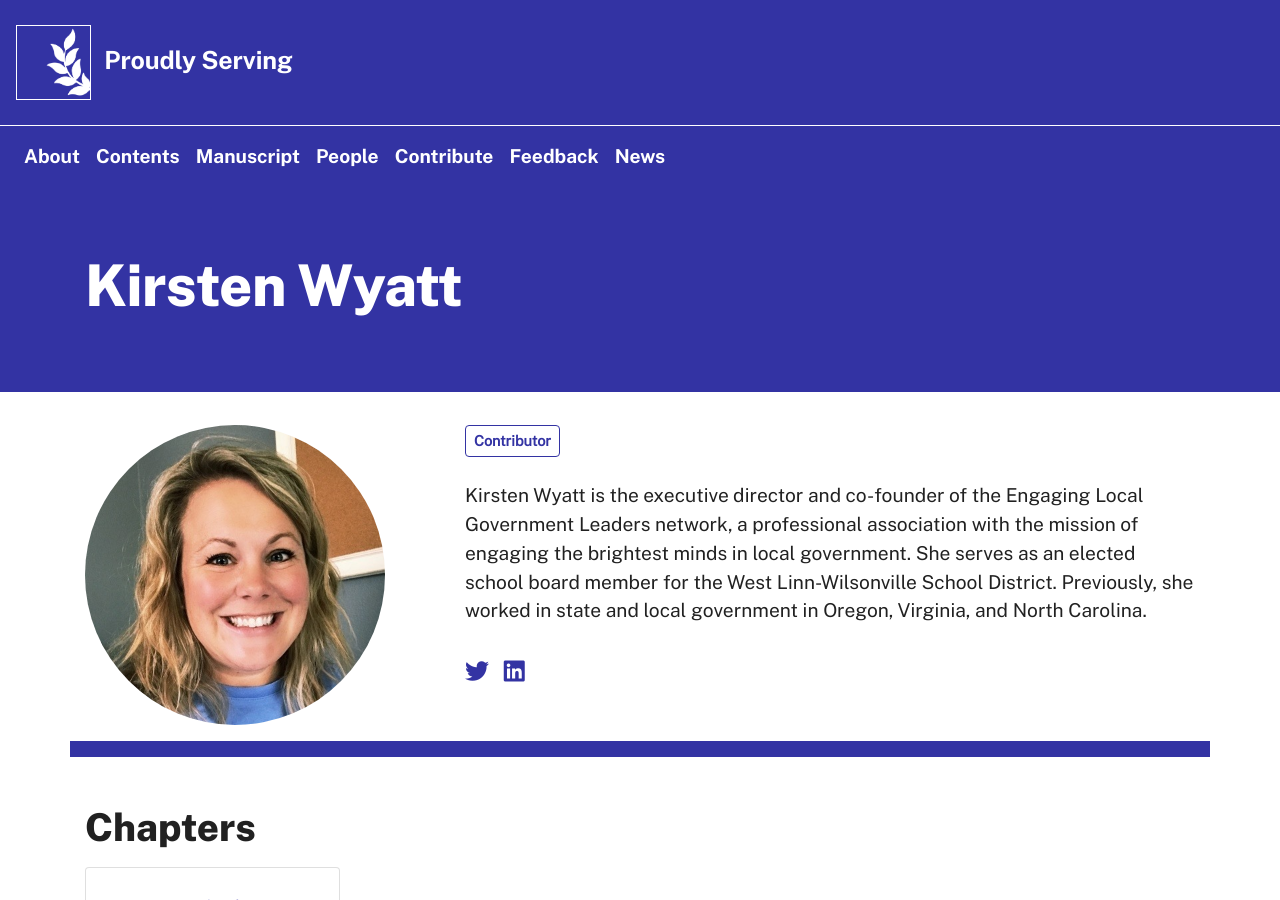
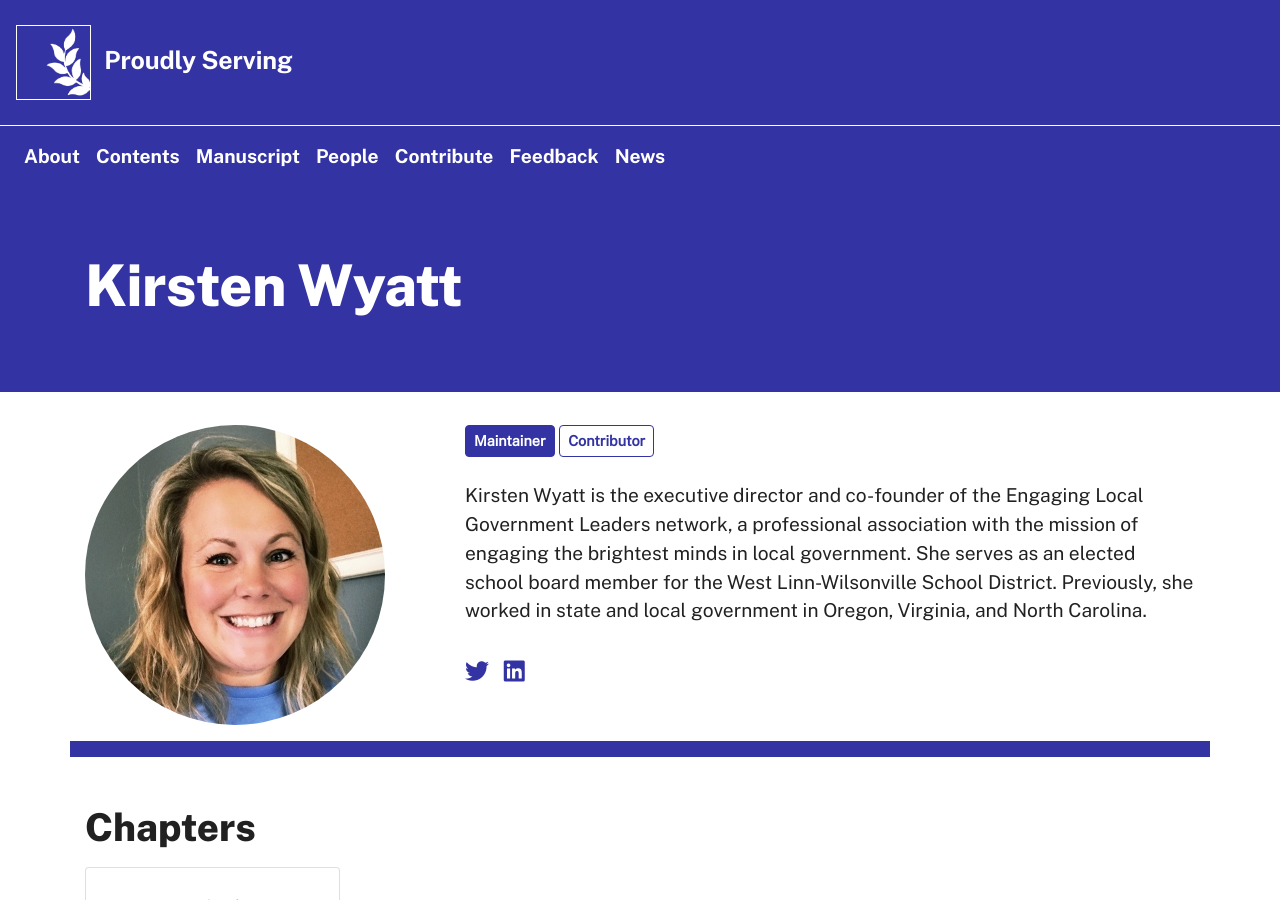
Before and after one commit to proudlyserving/proudlyserving.github.io, a Jekyll site: the page built from _people/kirsten-wyatt.md, in a window 1280 px wide and 900 px high. Built offline with Jekyll 4.4.1, drawn with Linux system fonts in a browser that asks for light colours.

Commit message:
Update kirsten-wyatt.md

```diff
--- a/_people/kirsten-wyatt.md
+++ b/_people/kirsten-wyatt.md
@@ -11,7 +11,7 @@ website:
 twitter: http://www.twitter.com/kowyatt
 linkedin: https://linkedin.com/kwyatt
 github:
-maintainer: #yes
+maintainer: yes
 contributor: yes
 ---
 
```
